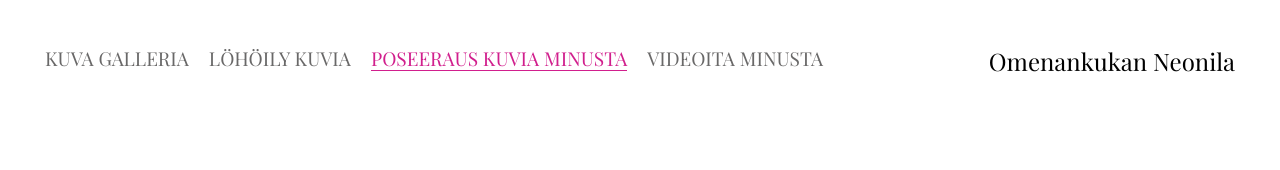
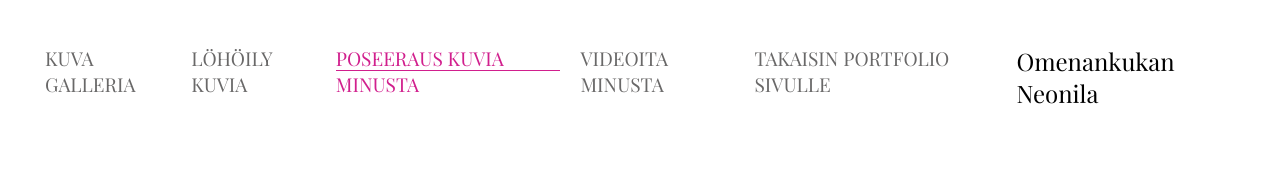
Before and after one commit to Mats15/Portfolio, a plain HTML site: page Neongalleriasivut/pose.html in a window 1280 px wide. Shown: the top 170 px of the page. Drawn offline with nearby package versions, Linux system fonts and the light colour scheme.

Commit message:
link back

```diff
--- a/Neongalleriasivut/pose.html
+++ b/Neongalleriasivut/pose.html
@@ -37,8 +37,9 @@
                         <a href="videot.html">Videoita minusta</a>
                     </div>
 
-
-
+                    <div class="nav-link-wrapper">
+                        <a href="../index.html">Takaisin Portfolio sivulle</a>
+                    </div>
                 </div>
 
                 <div class="right-side">
```
Also changed, not shown: Neongalleriasivut/kuva-galleria.html (+5 -1 lines), Neongalleriasivut/löhöily.html (+3 -2 lines), Neongalleriasivut/videot.html (+3 -2 lines), Neongalleriasivut/logos-neo/mats-logo.png (added).
